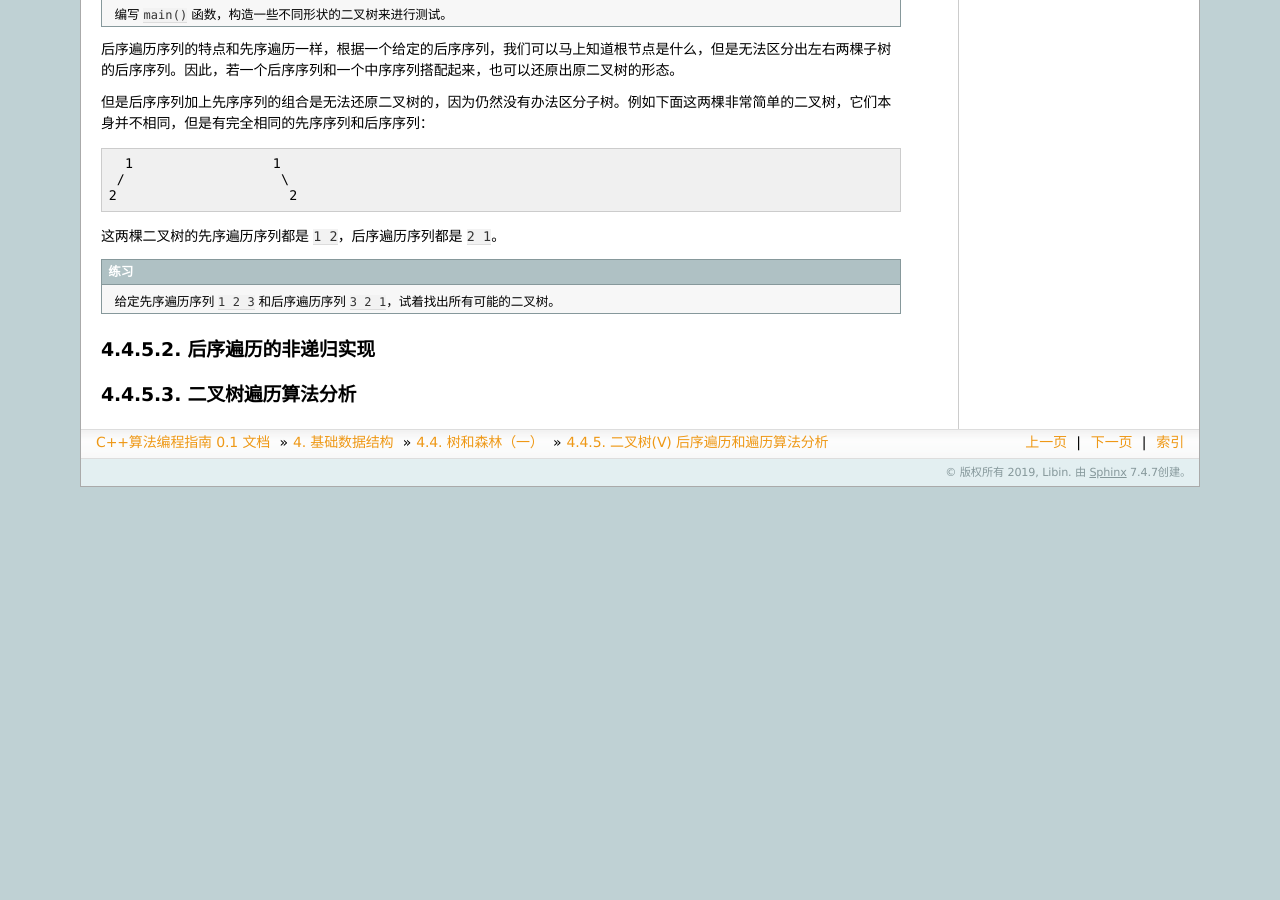
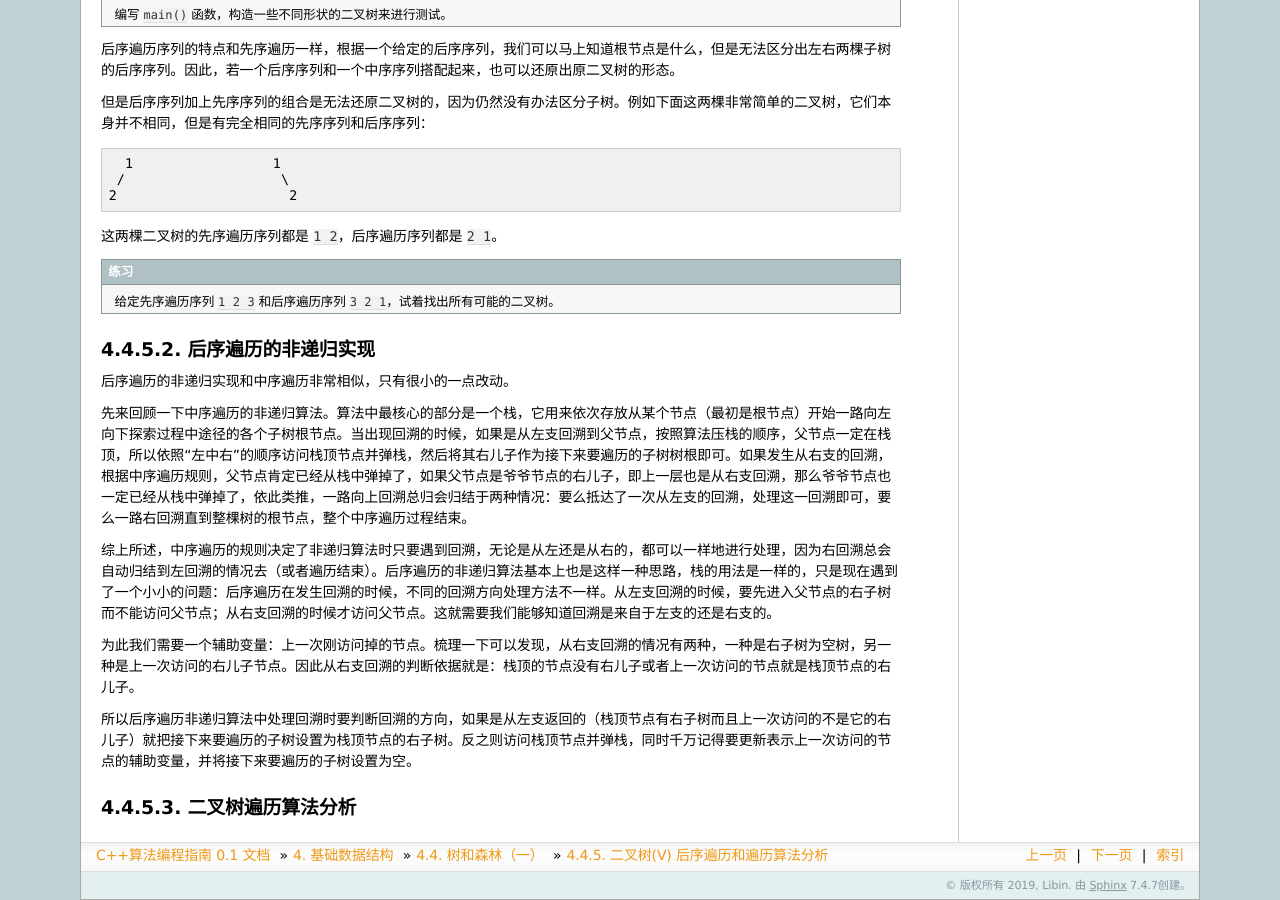
Before and after one commit to majorli/algo_guide, a Sphinx documentation site: the page built from source/ch03/sec04/345_bitree_5.rst, in a window 1280 px wide and 900 px high, scrolled down 1350 px. Built offline with Sphinx 7.4.7, drawn with Linux system fonts in a browser that asks for light colours; formulas are drawn with MathJax 3; before the commit the page ends 1837 px from its top, so only the background shows below that.

Commit message:
20200904_2328draft_345_writing

```diff
--- a/source/ch03/sec04/345_bitree_5.rst
+++ b/source/ch03/sec04/345_bitree_5.rst
@@ -62,6 +62,16 @@
 后序遍历的非递归实现
 ^^^^^^^^^^^^^^^^^^^^
 
+后序遍历的非递归实现和中序遍历非常相似，只有很小的一点改动。
+
+先来回顾一下中序遍历的非递归算法。算法中最核心的部分是一个栈，它用来依次存放从某个节点（最初是根节点）开始一路向左向下探索过程中途径的各个子树根节点。当出现回溯的时候，如果是从左支回溯到父节点，按照算法压栈的顺序，父节点一定在栈顶，所以依照“左中右”的顺序访问栈顶节点并弹栈，然后将其右儿子作为接下来要遍历的子树树根即可。如果发生从右支的回溯，根据中序遍历规则，父节点肯定已经从栈中弹掉了，如果父节点是爷爷节点的右儿子，即上一层也是从右支回溯，那么爷爷节点也一定已经从栈中弹掉了，依此类推，一路向上回溯总归会归结于两种情况：要么抵达了一次从左支的回溯，处理这一回溯即可，要么一路右回溯直到整棵树的根节点，整个中序遍历过程结束。
+
+综上所述，中序遍历的规则决定了非递归算法时只要遇到回溯，无论是从左还是从右的，都可以一样地进行处理，因为右回溯总会自动归结到左回溯的情况去（或者遍历结束）。后序遍历的非递归算法基本上也是这样一种思路，栈的用法是一样的，只是现在遇到了一个小小的问题：后序遍历在发生回溯的时候，不同的回溯方向处理方法不一样。从左支回溯的时候，要先进入父节点的右子树而不能访问父节点；从右支回溯的时候才访问父节点。这就需要我们能够知道回溯是来自于左支的还是右支的。
+
+为此我们需要一个辅助变量：上一次刚访问掉的节点。梳理一下可以发现，从右支回溯的情况有两种，一种是右子树为空树，另一种是上一次访问的右儿子节点。因此从右支回溯的判断依据就是：栈顶的节点没有右儿子或者上一次访问的节点就是栈顶节点的右儿子。
+
+所以后序遍历非递归算法中处理回溯时要判断回溯的方向，如果是从左支返回的（栈顶节点有右子树而且上一次访问的不是它的右儿子）就把接下来要遍历的子树设置为栈顶节点的右子树。反之则访问栈顶节点并弹栈，同时千万记得要更新表示上一次访问的节点的辅助变量，并将接下来要遍历的子树设置为空。
+
 
 二叉树遍历算法分析
 ^^^^^^^^^^^^^^^^^^
```
